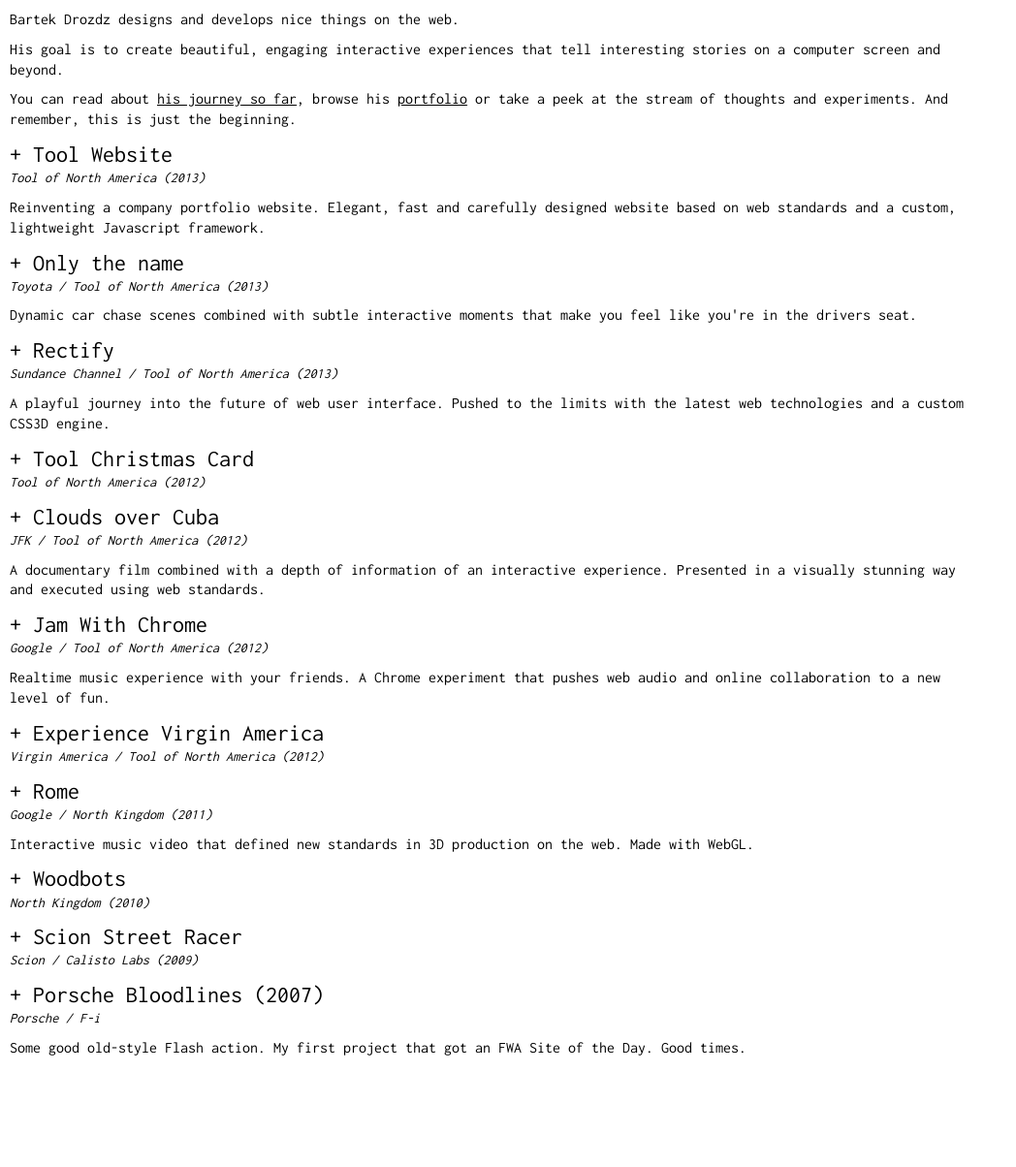
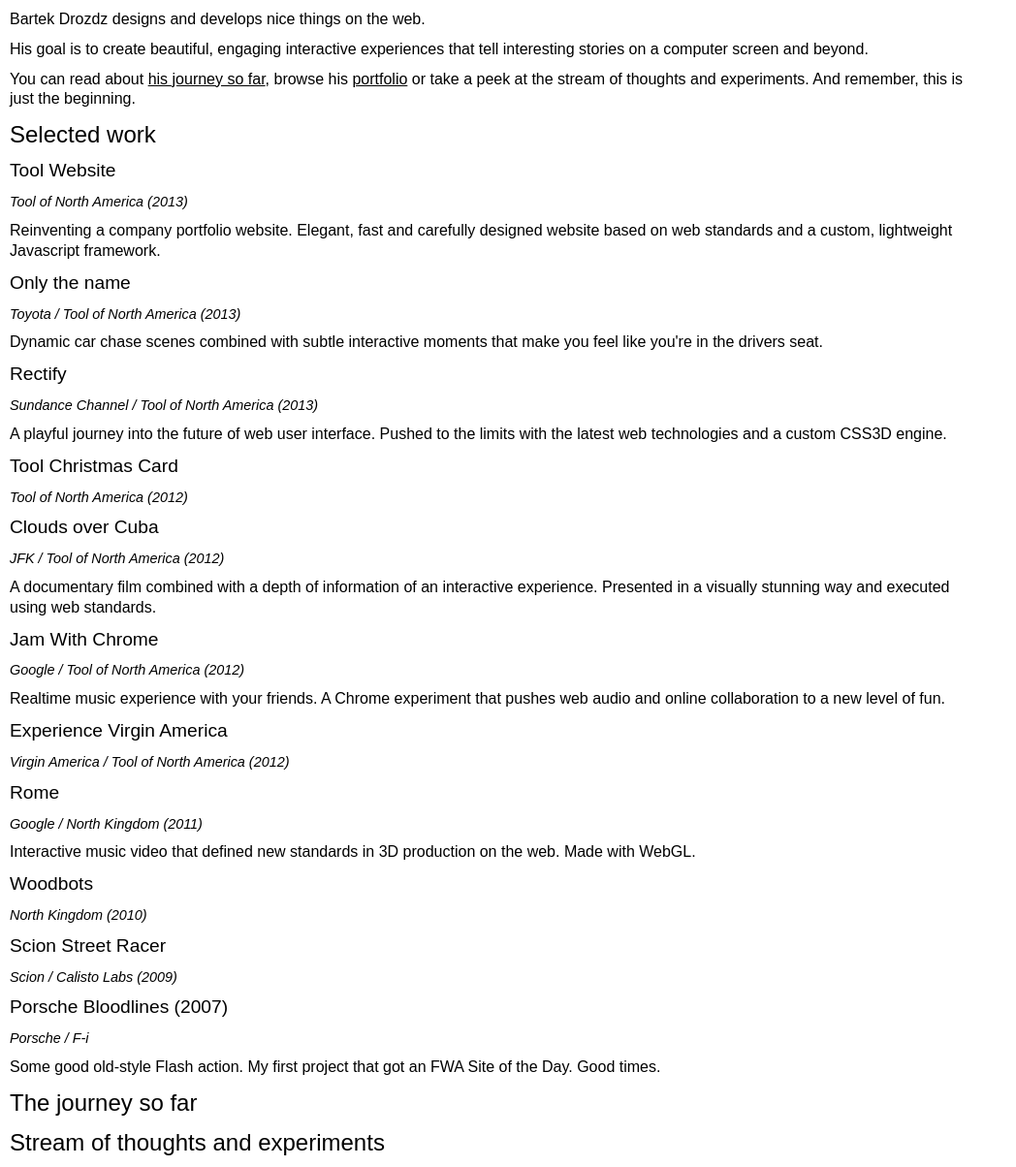
Before and after one commit to drojdjou/bartekdrozdz, a PHP site: page / in a window 1280 px wide. Shown: the whole page at 97% size, without its empty margins (0-1048 px from the left). Before the commit the page ends 1089 px from the top, so only its background shows below. Run offline with PHP 8.4, Linux system fonts and the light colour scheme.

Commit message:
More content and even less styling

```diff
--- a/html/css/main.css
+++ b/html/css/main.css
@@ -1 +1 @@
-@import url(http://fonts.googleapis.com/css?family=Inconsolata);@import url("normalize.css");body{font-family:'Inconsolata', sans-serif;font-size:100%;font-weight:normal;margin:10px;padding:0}section{max-width:1000px}h1,h2,h3,h4,h5,h6,p{font-weight:normal;margin:0;line-height:1.3em}h1{color:#000000;font-size:1.5em}h2{color:#000000;font-size:1.5em}h2:before{content:"+ "}h3{font-style:italic;font-size:0.9em}p{margin-top:10px}a{color:#000000;text-decoration:underline}ul{list-style-type:none;padding:0;margin:0}ul li{margin-top:10px}
+@import url(http://fonts.googleapis.com/css?family=Inconsolata);@import url("normalize.css");body{font-family:sans-serif;font-size:100%;font-weight:normal;margin:10px;padding:0}section{max-width:1000px}h1,h2,h3,h4,h5,h6,p{font-weight:normal;margin:10px 0 0 0;line-height:1.3em}h1{font-size:1.5em}h2{font-size:1.2em}p{margin-top:10px}h6{font-style:italic;font-size:0.9em}a{color:#000000;text-decoration:underline}ul{list-style-type:none;padding:0;margin:0}ul li{margin-top:10px}
--- a/html/css/main.scss
+++ b/html/css/main.scss
@@ -3,7 +3,7 @@
 @import url('normalize.css');
 
 body {
-	font-family: 'Inconsolata', sans-serif;
+	font-family: sans-serif;
 	font-size: 100%;
 	font-weight: normal;
 	margin: 10px;
@@ -16,32 +16,26 @@ section {
 
 h1, h2, h3, h4, h5, h6, p {
 	font-weight: normal;
-	margin: 0;
+	margin: 10px 0 0 0;
 	line-height: 1.3em;
 }
 
 h1 {
-	color: #000000;
 	font-size: 1.5em;
 
 }
 
 h2 {
-	color: #000000;
-	font-size: 1.5em;
-
-	&:before {
-		content: "+ ";
-	}
-}
-
-h3 {
-	font-style: italic;
-	font-size: 0.9em;
+	font-size: 1.2em;
 }
 
 p {
 	margin-top: 10px;
+}
+
+h6 {
+	font-style: italic;
+	font-size: 0.9em;
 }
 
 a {
--- a/html/index.html
+++ b/html/index.html
@@ -19,11 +19,13 @@
 
 <section id="portfolio">
 
+    <h1>Selected work</h1>
+
     <ul>
         <li>
             <h2>Tool Website</h2>
 
-            <h3>Tool of North America (2013)</h3>
+            <h6>Tool of North America (2013)</h6>
 
             <p>Reinventing a company portfolio website. Elegant, fast and carefully designed website based on web
                 standards and a custom, lightweight Javascript framework.</p>
@@ -31,7 +33,7 @@
         <li>
             <h2>Only the name</h2>
 
-            <h3>Toyota / Tool of North America (2013)</h3>
+            <h6>Toyota / Tool of North America (2013)</h6>
 
             <p>Dynamic car chase scenes combined with subtle interactive moments that make you feel like you're in the
                 drivers seat.</p>
@@ -39,7 +41,7 @@
         <li>
             <h2>Rectify</h2>
 
-            <h3>Sundance Channel / Tool of North America (2013)</h3>
+            <h6>Sundance Channel / Tool of North America (2013)</h6>
 
             <p>A playful journey into the future of web user interface. Pushed to the limits with the latest web
                 technologies and a custom CSS3D engine.</p>
@@ -47,14 +49,14 @@
         <li>
             <h2>Tool Christmas Card</h2>
 
-            <h3>Tool of North America (2012)</h3>
+            <h6>Tool of North America (2012)</h6>
 
             <p></p>
         </li>
         <li>
             <h2>Clouds over Cuba</h2>
 
-            <h3>JFK / Tool of North America (2012)</h3>
+            <h6>JFK / Tool of North America (2012)</h6>
 
             <p>A documentary film combined with a depth of information of an interactive experience. Presented in
                 a visually stunning way and executed using web standards.</p>
@@ -62,7 +64,7 @@
         <li>
             <h2>Jam With Chrome</h2>
 
-            <h3>Google / Tool of North America (2012)</h3>
+            <h6>Google / Tool of North America (2012)</h6>
 
             <p>Realtime music experience with your friends. A Chrome experiment that pushes web audio and online
                 collaboration to a new level of fun.</p>
@@ -70,35 +72,35 @@
         <li>
             <h2>Experience Virgin America</h2>
 
-            <h3>Virgin America / Tool of North America (2012)</h3>
+            <h6>Virgin America / Tool of North America (2012)</h6>
 
             <p></p>
         </li>
         <li>
             <h2>Rome</h2>
 
-            <h3>Google / North Kingdom (2011)</h3>
+            <h6>Google / North Kingdom (2011)</h6>
 
             <p>Interactive music video that defined new standards in 3D production on the web. Made with WebGL.</p>
         </li>
         <li>
             <h2>Woodbots</h2>
 
-            <h3>North Kingdom (2010)</h3>
+            <h6>North Kingdom (2010)</h6>
 
             <p></p>
         </li>
         <li>
             <h2>Scion Street Racer</h2>
 
-            <h3>Scion / Calisto Labs (2009)</h3>
+            <h6>Scion / Calisto Labs (2009)</h6>
 
             <p></p>
         </li>
         <li>
             <h2>Porsche Bloodlines (2007)</h2>
 
-            <h3>Porsche / F-i</h3>
+            <h6>Porsche / F-i</h6>
 
             <p>Some good old-style Flash action. My first project that got an FWA Site of the Day. Good times.</p>
         </li>
@@ -107,12 +109,12 @@
 </section>
 
 <section id="about">
-
+    <h1>The journey so far</h1>
 </section>
 
 
 <section id="stream">
-
+    <h1>Stream of thoughts and experiments</h1>
 </section>
 
 <script>document.write('<script src="http://' + (location.host || 'localhost').split(':')[0] + ':35729/livereload.js?snipver=1"></' + 'script>')</script>
```
